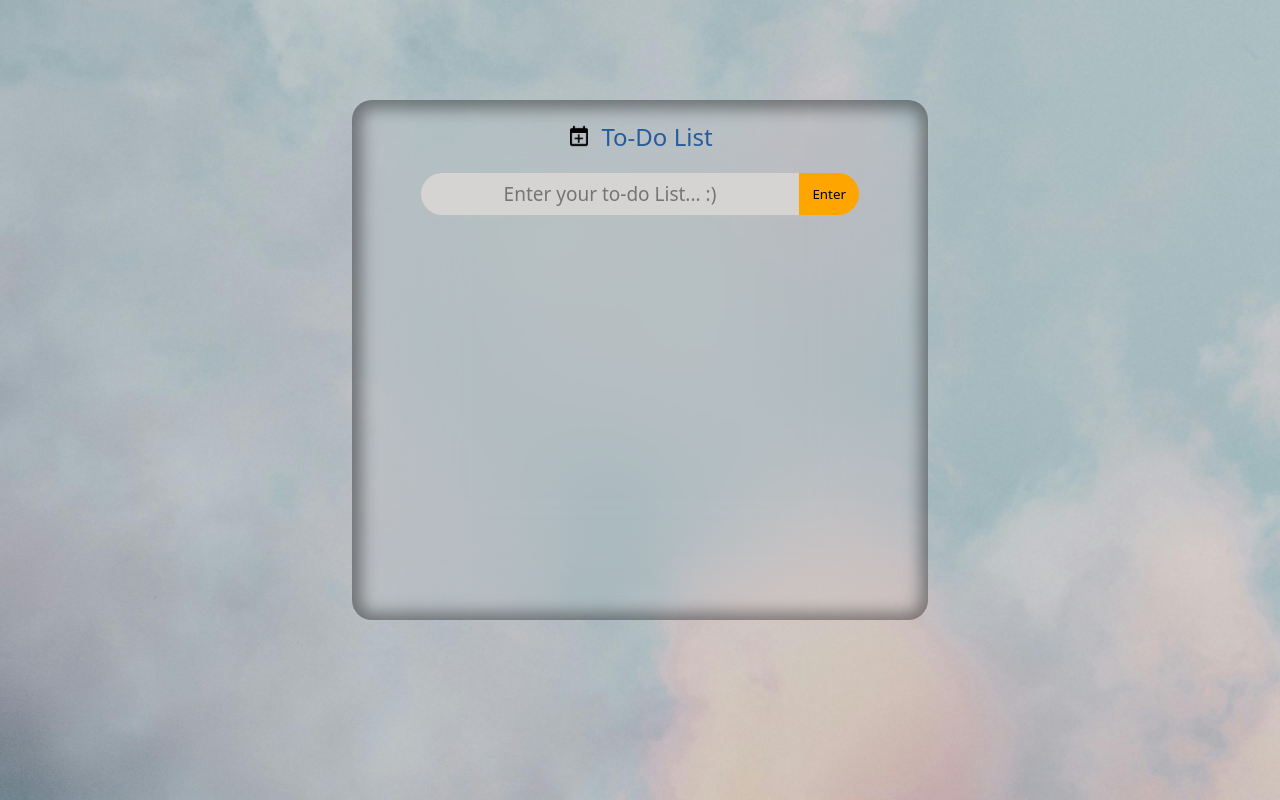
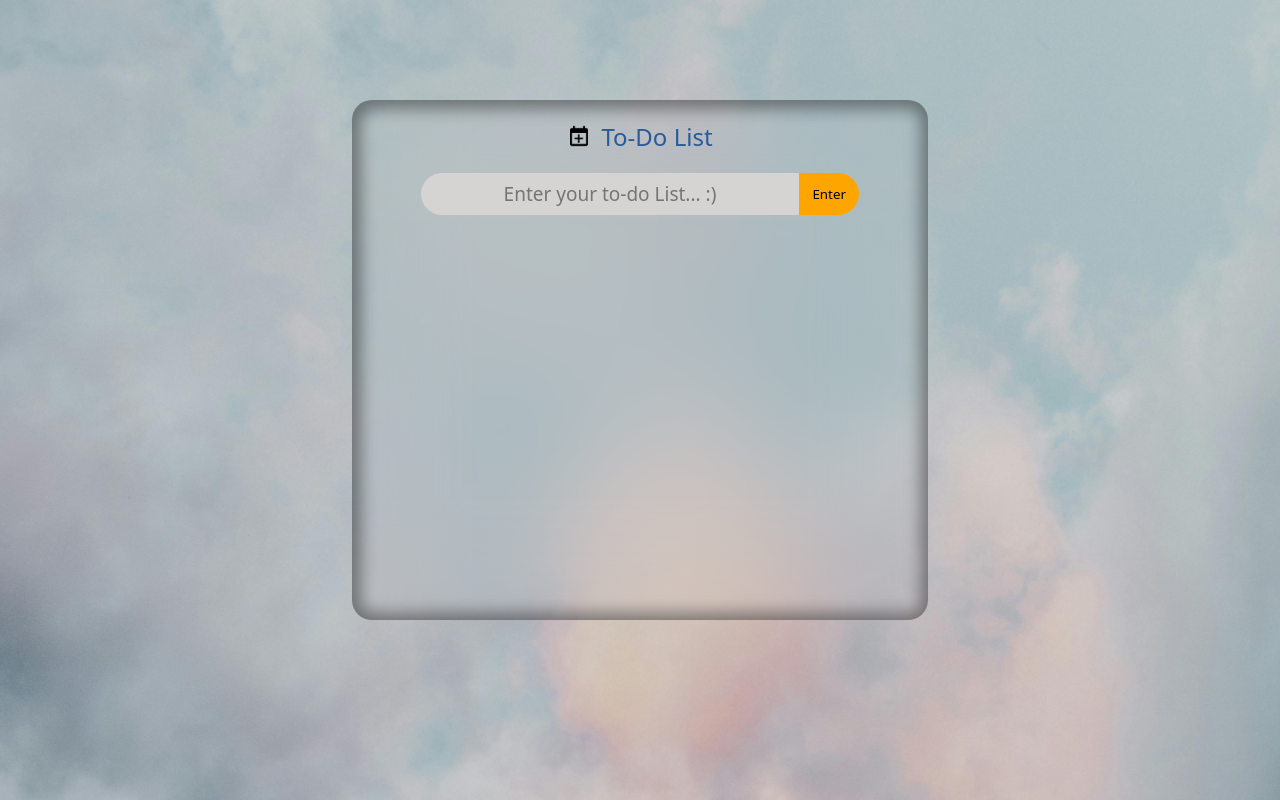
Before and after one commit to VarunGmBrights/Todo-app, a React (Vite) app: page / in a window 1280 px wide. Built offline with nearby package versions, Linux system fonts and the light colour scheme; a web font is replaced by a local one.

Commit message:
Update index.css

```diff
--- a/src/index.css
+++ b/src/index.css
@@ -9,6 +9,6 @@
 body{
     background-image: url('../src//assets/pexels-eberhardgross-1367080.jpg');
     background-repeat: no-repeat;
-    background-size: 120vw;
+    background-size: cover;
 
 }
```
